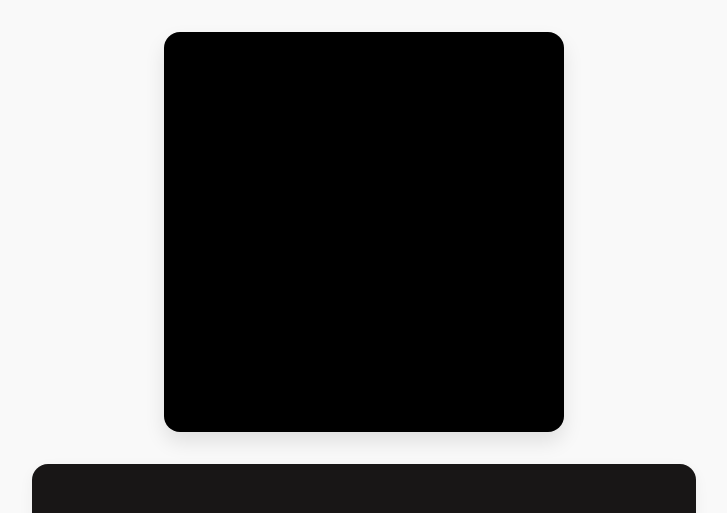
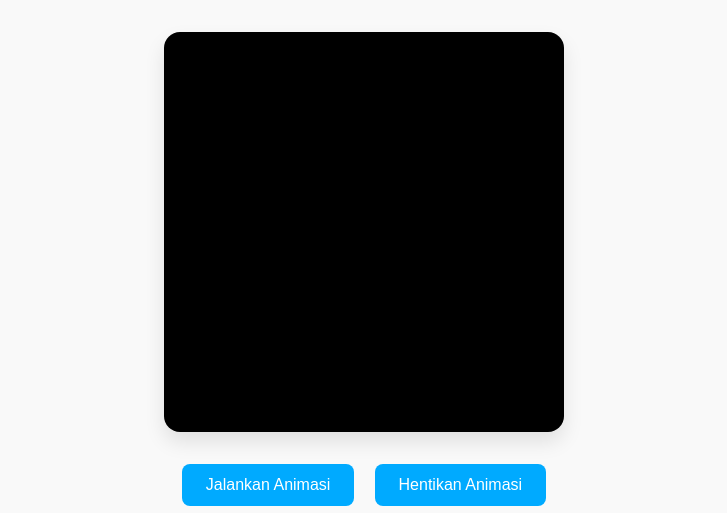
Before and after one commit to rinesro/babylon-animasi, a website built with Vite: page index.html in a window 1280 px wide. Shown: the top 513 px of the page, without its empty margins (276-1003 px from the left). Built offline with nearby package versions, Linux system fonts and the light colour scheme; what @babylonjs/core would draw is missing.

Commit message:
Update index.html

```diff
--- a/index.html
+++ b/index.html
@@ -44,6 +44,25 @@
       height: 100%;
       display: block;
     }
+    .controls {
+      margin-bottom: 2rem;
+    }
+
+    .controls button {
+      background-color: var(--accent-color);
+      color: white;
+      border: none;
+      padding: 0.75rem 1.5rem;
+      margin: 0 0.5rem;
+      font-size: 1rem;
+      border-radius: 0.5rem;
+      cursor: pointer;
+      transition: background-color 0.3s;
+    }
+
+    .controls button:hover {
+      background-color: #008ecc;
+    }
 
     .description {
       max-width: 600px;
@@ -71,6 +90,10 @@
   <div class="canvas-wrapper">
     <canvas id="renderCanvas"></canvas>
   </div>
+  <div class="controls">
+    <button id="playBtn">Jalankan Animasi</button>
+    <button id="stopBtn">Hentikan Animasi</button>
+  </div>
   <div class="description">
     <h2>Animasi Sederhana</h2>
     <p>Animasi ini menampilkan karakter 3D dengan gerakan yang sedikit kacau namun menarik sebagai contoh visualisasi awal.</p>
```
